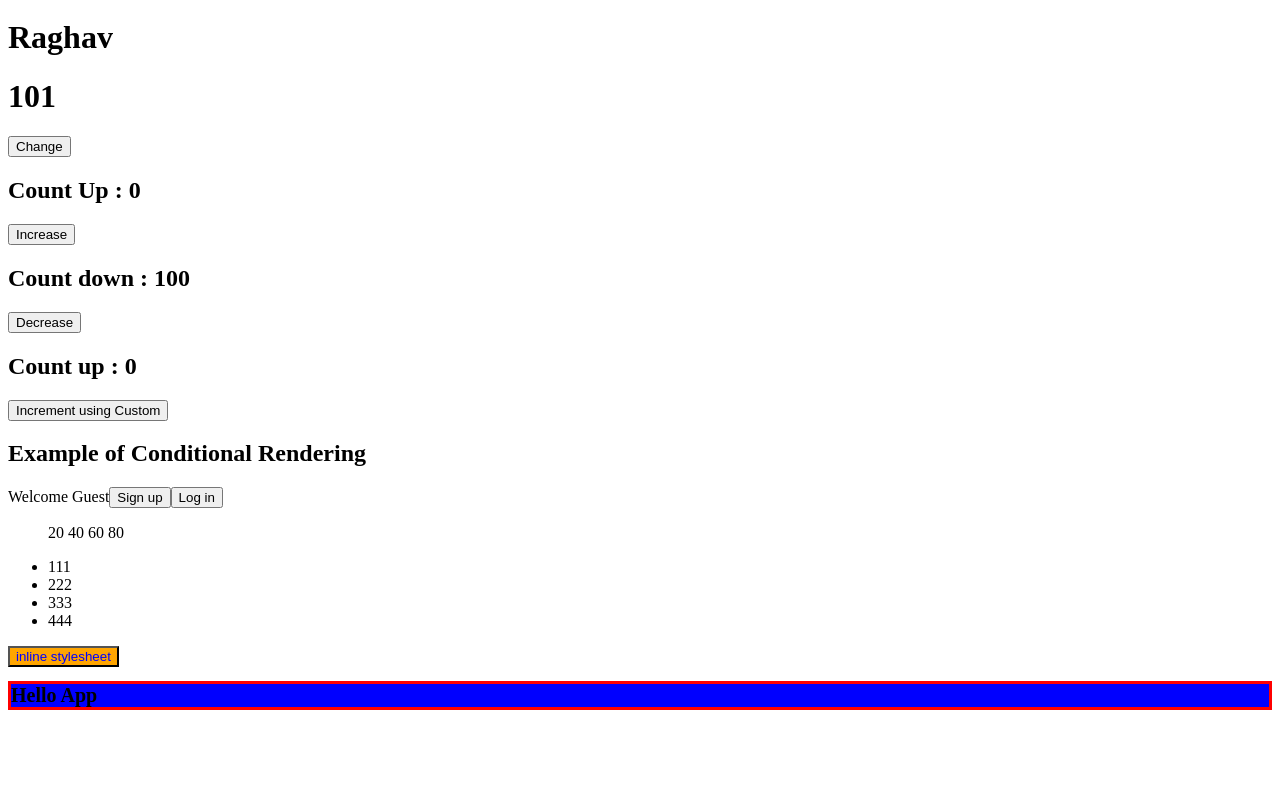
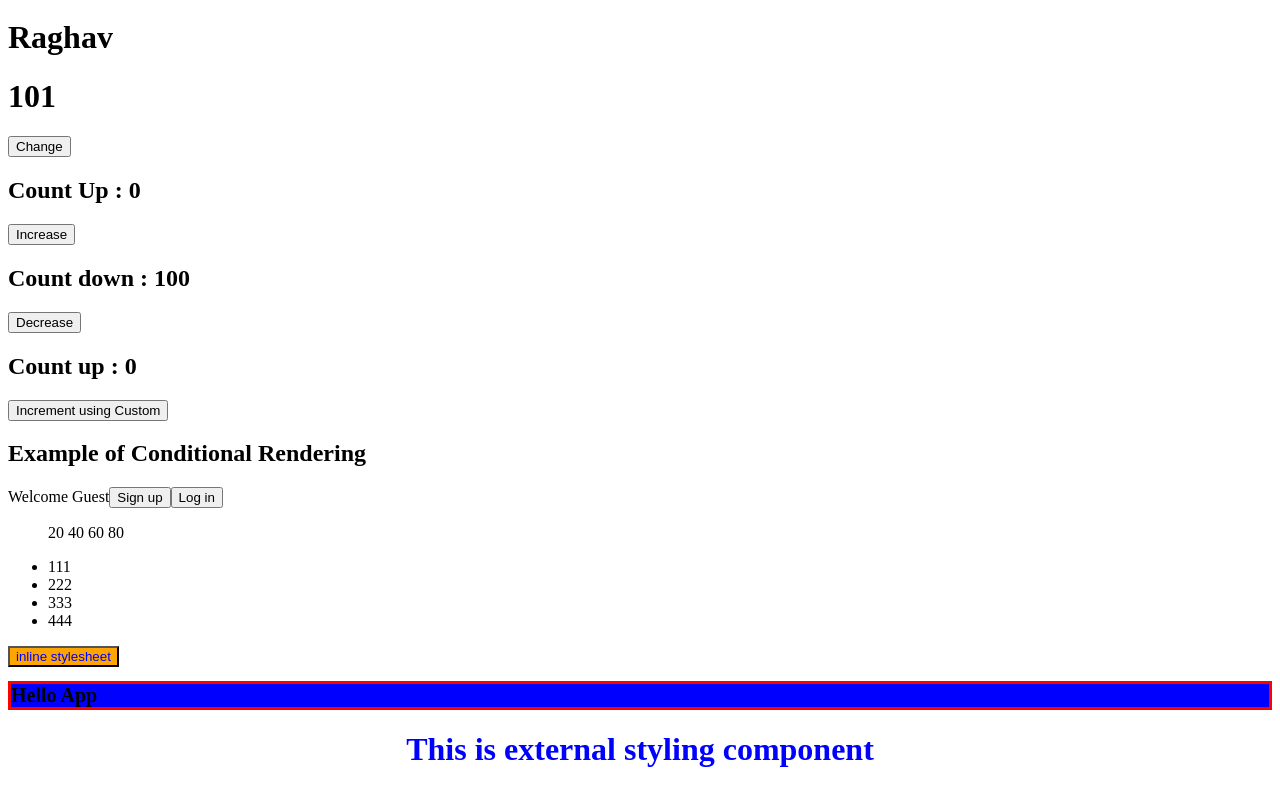
Before and after one commit to Raghav-Verma25/React-js, a React (Create React App) app: page / in a window 1280 px wide. Shown: the part 422-1212 px from the top of the page. Before the commit the page ends 1145 px from the top, so only its background shows below. Built offline with nearby package versions, Linux system fonts and the light colour scheme.

Commit message:
External Styling Component in react

```diff
--- a/public/index.html
+++ b/public/index.html
@@ -48,6 +48,7 @@
     <div id="key"></div>
     <div id="inline"></div>
     <div id="external"></div>
+    <div id="ex-external"></div>
 
 
 
--- a/src/GeekyShow/Styling Component/External.js
+++ b/src/GeekyShow/Styling Component/External.js
@@ -1,15 +1,11 @@
 import React, { Component } from 'react'
-
+import "./externalcss.css"
 export default class External extends Component {
   render() {
-    const btnStyle ={
-        color:"voilet" ,
-        background : "blue"
-    }
-    const border={
-        border: "3px solid red"
-    }
-    return <h1 style={{...btnStyle , ...border , ...{fontSize:'20px'}}}>Hello App</h1>
-
+    return (
+      <React.Fragment>
+        <h1 className="txt">This is external styling component</h1>
+      </React.Fragment>
+    )
   }
 }
--- /dev/null
+++ b/src/GeekyShow/Styling Component/Inline2.js
@@ -0,0 +1,15 @@
+import React, { Component } from 'react'
+
+export default class Inline2 extends Component {
+  render() {
+    const btnStyle ={
+        color:"voilet" ,
+        background : "blue"
+    }
+    const border={
+        border: "3px solid red"
+    }
+    return <h1 style={{...btnStyle , ...border , ...{fontSize:'20px'}}}>Hello App</h1>
+
+  }
+}
--- /dev/null
+++ b/src/GeekyShow/Styling Component/externalcss.css
@@ -0,0 +1,4 @@
+.txt{
+    color:blue;
+    text-align: center;
+}
--- a/src/index.js
+++ b/src/index.js
@@ -18,6 +18,7 @@ import GuestApp from "./GeekyShow/ConditionalRendering/GuestApp"
 import List from "./component/List"
 import KeyApp from "./GeekyShow/Keys/KeyApp"
 import Inline from "./GeekyShow/Styling Component/Inline"
+import Inline2 from "./GeekyShow/Styling Component/Inline2"
 import External from "./GeekyShow/Styling Component/External"
 
 //Using component
@@ -45,4 +46,5 @@ ReactDOM.render(<UpdateState /> , document.getElementById("update-root-5"));
  const arrValues =[111,222,333,444];
  ReactDOM.render(<KeyApp numbers={arrValues}/> , document.getElementById("key"))
  ReactDOM.render(<Inline/> , document.getElementById("inline"))
- ReactDOM.render(<External/> , document.getElementById("external"))
+ ReactDOM.render(<Inline2/> , document.getElementById("external"))
+ ReactDOM.render(<External/> , document.getElementById("ex-external"))
```
